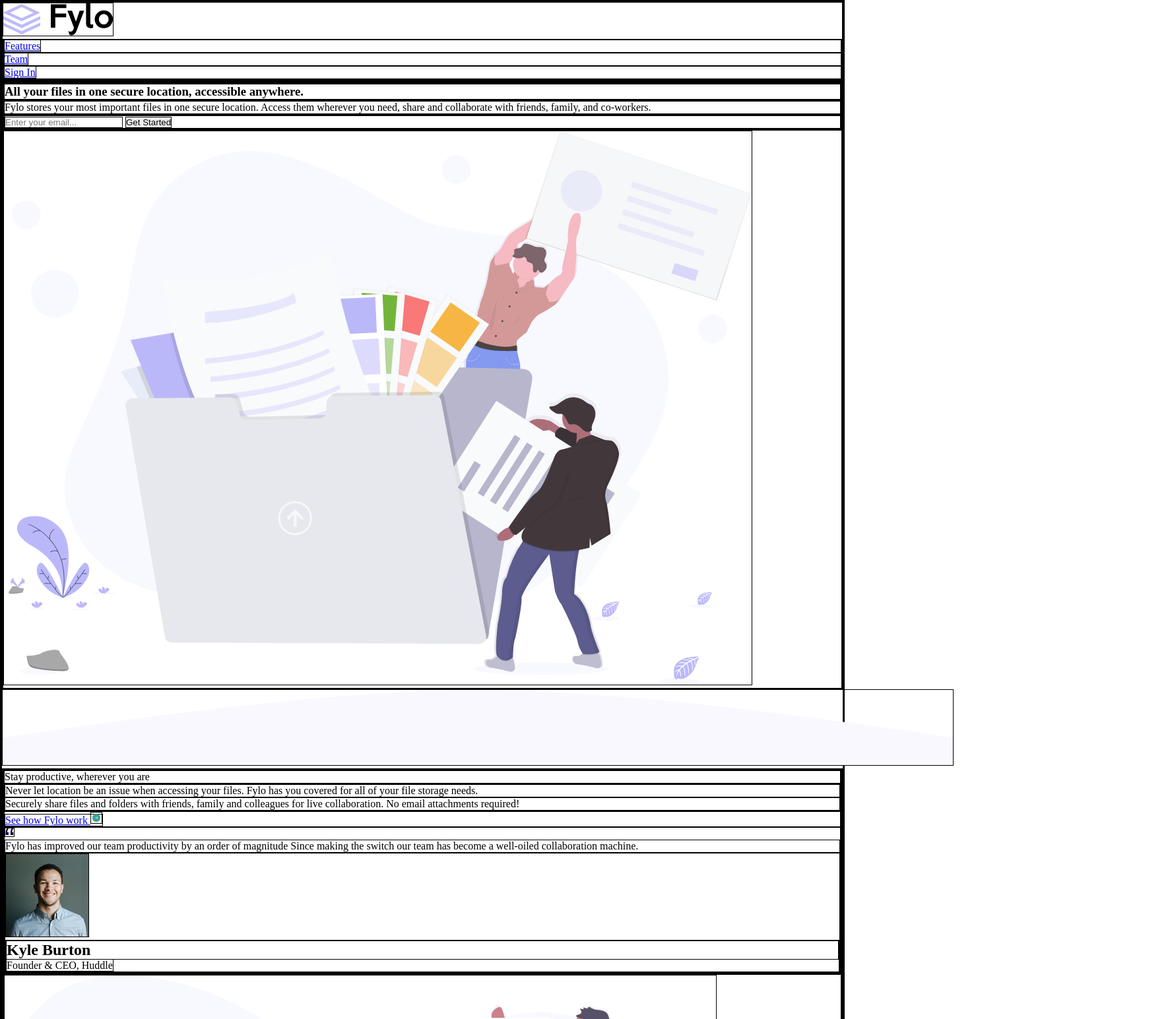
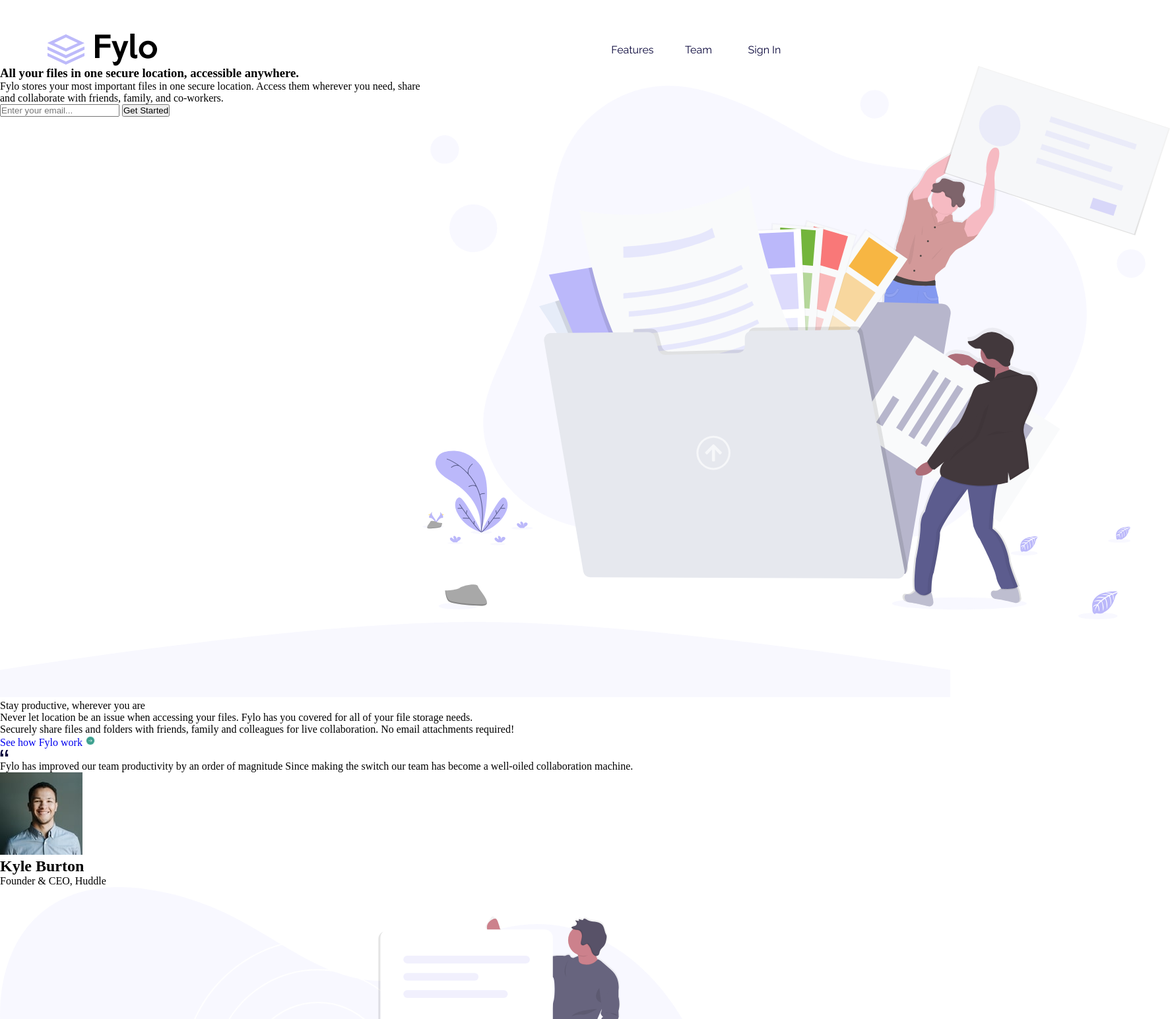
Before and after one commit to agustinmiran/fylo-landing-page, a plain HTML site: page index.html in a window 1280 px wide. Shown: the top 1545 px of the page at 66% size, 1773 px wide, since content can reach past the window. Drawn offline with Linux system fonts and the light colour scheme.

Commit message:
four commit

```diff
--- a/css/app.css
+++ b/css/app.css
@@ -4,9 +4,11 @@
 --light-grayish-blue:hsl(240, 75%, 98%);--light-gray:hsl(0, 0%, 75%);
 --family:'Raleway',sans-serif;--family1:'Open Sans',sans-serif;}
 nav{height:100px;display:flex;align-items:flex-end;}
-.n-content {width:88.824%;max-width:1400px;display:flex;margin-left:auto;margin-right:auto;justify-content:space-between;}
+.n-content{width:88.824%;max-width:1400px;display:flex;margin-left:auto;margin-right:auto;justify-content:space-between;}
+.n-content img{width:100px;}
 ul{display:flex;list-style:none;align-items:center;}
-li a{color:var(--very-dark-blue);font-family:var(--family);}
+li{width:55px;text-align:center;}
+li a{color:var(--very-dark-blue);font-family:var(--family);font-size:13px}
 .section{display:flex;flex-wrap:wrap-reverse;height:17cm;align-items:center;max-width:1400px;width:88.824%;margin:0 auto;}
 .a-1{display:flex;flex-direction:column;gap:10px;}
 .a-h1{text-align:center;display:block;}
@@ -19,16 +21,16 @@ form{display:flex;flex-direction:column;gap:5px;align-items:center;}
 .a-2{display: flex;justify-content:center;}
 .a-2 img{width:90%;}
 #img{width:100%;position:relative;top:5px;}
-#bg{background-color:#f8f8fe;}
+#bg{background-color:#f8f8fe;height:65em;}
 .section-2{display:flex;flex-wrap:wrap-reverse;}
 .a-3{max-width:1400px;margin:0 auto;width:88.824%;}
-.card-sms{width: 88.824%;margin:auto;padding:1rem;}
+.card-sms{width: 88.824%;margin:auto;padding:1rem;box-shadow:0px 0px 5px 5px #eee;border-radius:10px;}
 .card-sms p{font-family:var(--family1);}
 .perfil img{width:32px;height:32px;border-radius:50%;}
 .a3-h2{text-align:center;font-size:1.2rem;font-family:var(--family);color:var(--very-dark-blue);font-weight:600;margin-top:6rem;}
 .a3-p{display:flex;flex-direction:column;justify-content:space-evenly;height:200px;}
 .a3-p p{width:96%;font-size:16px;color:var(--light-gray);font-family:var(--family1);}
-.a3-link{display:flex;justify-content:center;}
+.a3-link{display:flex;justify-content:center;padding:2rem 0 3rem 0;}
 .a3-link a{position:relative;width:158.11px;display:flex;justify-content:space-evenly;align-items:center;color:var(--moderate-cyan);font-family:var(--family);}
 .a3-link a::after{position:absolute;content:'';height:1px;width:100%;top:115%;left:0;background-color:var(--moderate-cyan);}
 .a-4{display:flex;justify-content:center;max-width:1400px;margin:0 auto;width:88.824%;}
--- a/css/index.css
+++ b/css/index.css
@@ -1,4 +1,4 @@
-* {margin:0;padding:0;box-sizing:border-box;outline:none;border:1px solid black;}
+* {margin:0;padding:0;box-sizing:border-box;outline:none;text-decoration:none;}
 :root {--very-dark-blue:hsl(243, 87%, 12%);--desaturated-blue:hsl(238, 22%, 44%);
 --bright-blue:hsl(224, 93%, 58%);
 --moderate-cyan:hsl(170, 45%, 43%);
@@ -6,6 +6,12 @@
 --light-gray:hsl(0, 0%, 75%);
 --family:'Raleway',sans-serif;
 --family1:'Open Sans',sans-serif;}
-
-/* ========== In Development ========== */
-/* ========== En Desarrollo ========== */
+nav{height:100px;display:flex;align-items:flex-end;}
+.n-content{width:88.824%;max-width:1400px;display:flex;margin-left:auto;margin-right:auto;justify-content:space-between;}
+.n-content img{width: 166px;}
+ul{display:flex;list-style:none;align-items:center;}
+li{width:100px;text-align:center;}
+li a{color:var(--very-dark-blue);font-family:var(--family);}
+.section{display:flex;}
+.a-1{width:50%;}
+.a-2{width:50%;}
```
